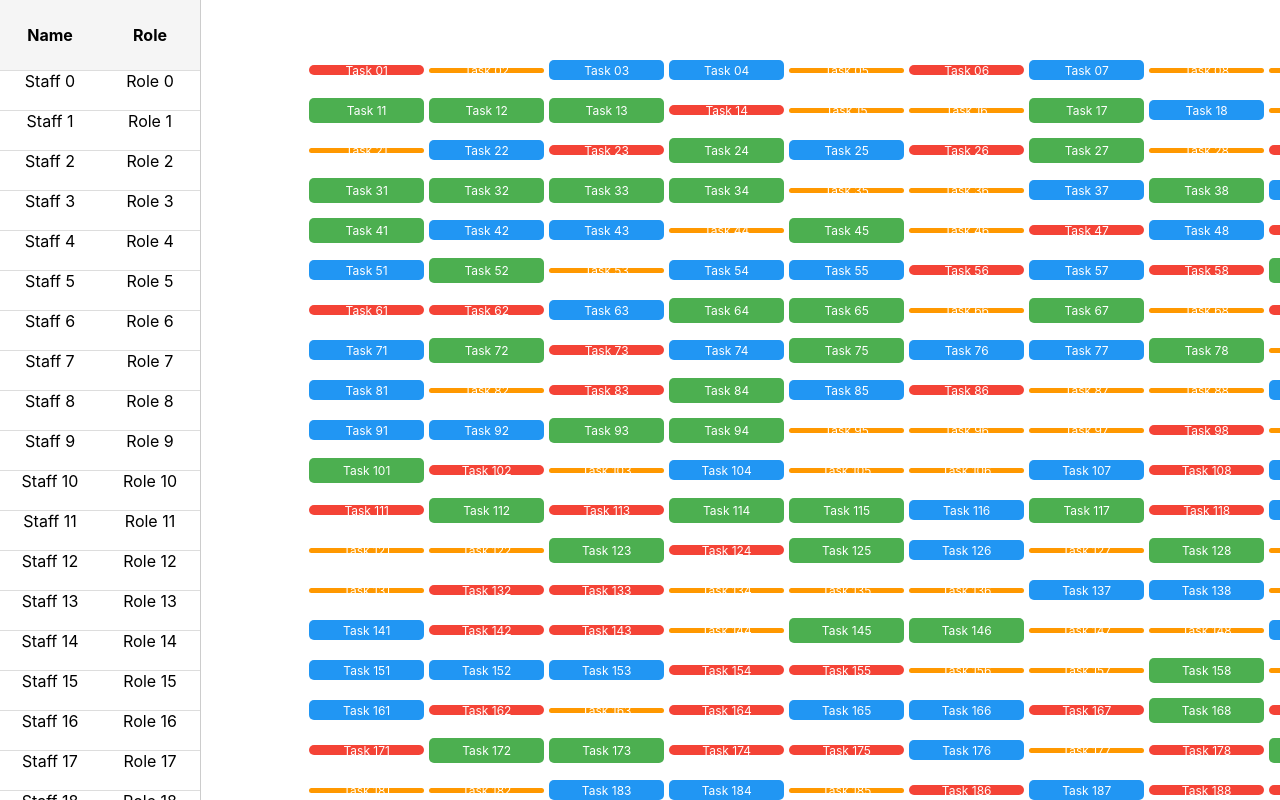
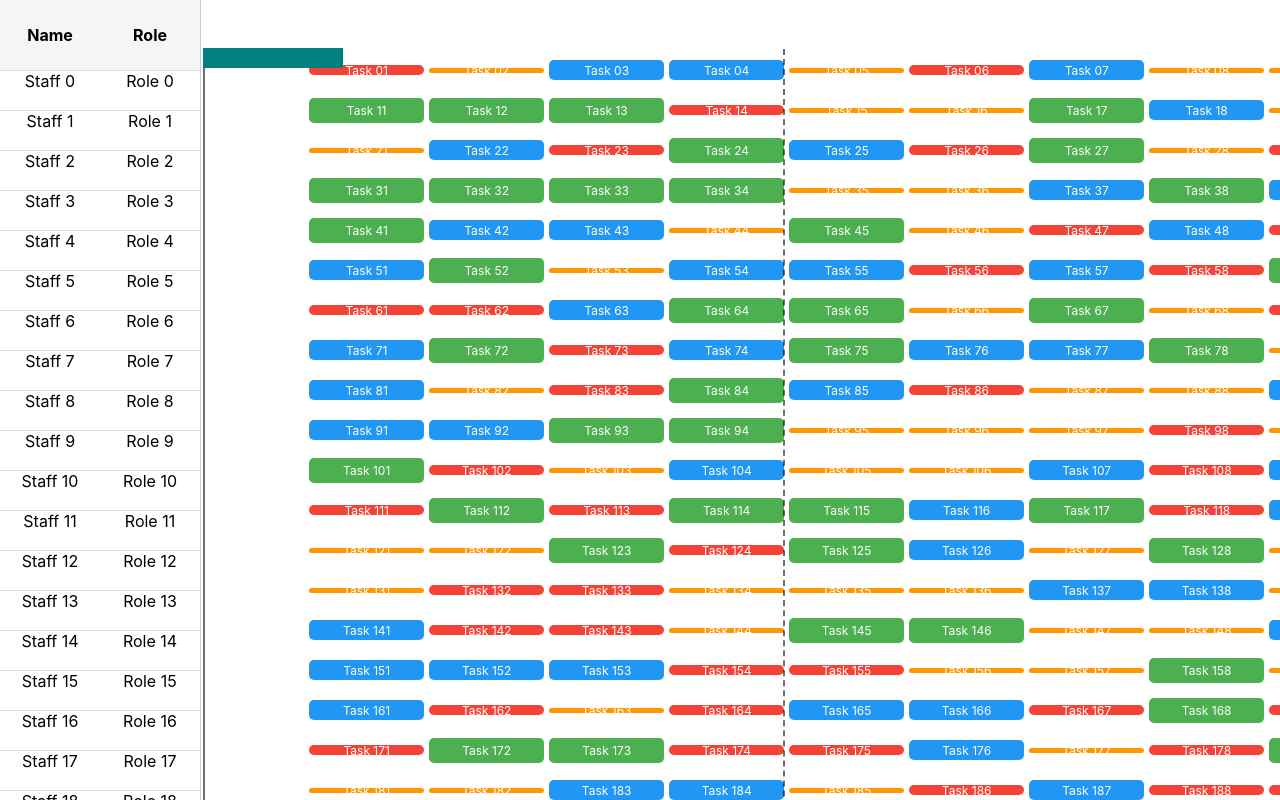
Before and after one commit to boreshiv/react-gantt, a React (Create React App) app: page / in a window 1280 px wide. Built offline with nearby package versions, Linux system fonts and the light colour scheme.

Commit message:
ON MOVE SCALER IMPLEMENTED

```diff
--- a/src/components/Gantt/GanttChart.js
+++ b/src/components/Gantt/GanttChart.js
@@ -11,12 +11,11 @@ const GanttChart = (props, ref) => {
   const {tableDefs:{columnData=[]}} = props // table column data
   const chartRef = useRef(ref);
   const dataRef = useRef(null);
-
   const chartAreaWidth = useMemo(() => {
     const dayDiff = (timeLineEnd - timeLineStart) / 1000 / 60 / 60 / 24
     return dayDiff * config.scaleWidth
   }, [timeLineStart, timeLineEnd])
-
+  const scalerRef = useRef(null)
   const handleDataScroll =(e) => {
     if (chartRef.current) {
       chartRef.current.scrollTop = e.target.scrollTop;
@@ -28,7 +27,11 @@ const GanttChart = (props, ref) => {
       dataRef.current.scrollTop = e.target.scrollTop;
     }
   }
-
+  const guidleLineLeft = useMemo(() => {
+    const today = new Date()
+    const todayDiff = (today - timeLineStart) / 1000 / 60 / 60 / 24
+    return todayDiff * config.scaleWidth
+  }, [timeLineStart])
   return (
     <div className="gantt-container">
       <div ref={dataRef} className="staff-table" onScroll={handleDataScroll}>
@@ -45,8 +48,41 @@ const GanttChart = (props, ref) => {
           {/* Render the timeline here */}
           <Timeline start={timeLineStart} end={timeLineEnd} chartAreaWidth={chartAreaWidth} timelineScale={timelineScale} />
         </div>
-        <div className="chart-area" style={{ width: chartAreaWidth + "px" }} >
+        <div onMouseMove={(e)=>{
+
+          const left = e.target.getBoundingClientRect().left
+          if(scalerRef.current){
+            scalerRef.current.style.left = e.clientX - left  + "px"
+            scalerRef.current.style.title = e.clientX - left  + "px"
+            const date = new Date(timeLineStart)
+            const dayDiff = (e.clientX - left) / config.scaleWidth
+            date.setDate(date.getDate() + dayDiff)
+            const hourDiff = (e.clientX - left) / config.scaleWidth * 24
+            date.setHours(hourDiff)
+            scalerRef.current.querySelector('.chart-area-scaler-title').innerHTML = date.toLocaleDateString() + " " + date.toLocaleTimeString()
+          }
+        }}
+        onKeyDown={(e)=>{
+          document.addEventListener('keydown', function (event) {
+            // Check if the left arrow key is pressed
+            if (event.key === 'ArrowLeft') {
+              // Move the element to the left by a certain amount (e.g., 10 pixels)
+              scalerRef.current.style.left = (parseFloat(scalerRef.current.style.left) - 1) + 'px';
+            }
+            // Check if the right arrow key is pressed
+            else if (event.key === 'ArrowRight') {
+              // Move the element to the right by a certain amount (e.g., 10 pixels)
+              scalerRef.current.style.left = (parseFloat(scalerRef.current.style.left) + 1) + 'px';
+            }
+          });
+        }}
+         className="chart-area" style={{ width: chartAreaWidth + "px" }} >
+
           {/* Right chart area for tasks */}
+          <div className="chart-area-guideline" style={{left: guidleLineLeft + "px",height: staffs.length * config.rowHeight }}></div>
+          <div ref={scalerRef} className='chart-area-scaler' style={{ height: staffs.length * config.rowHeight }}>
+            <div className='chart-area-scaler-title'></div>
+          </div>
           {tasks.map((task) => (
             <Task
               onTaskClick={onTaskClick}
```
